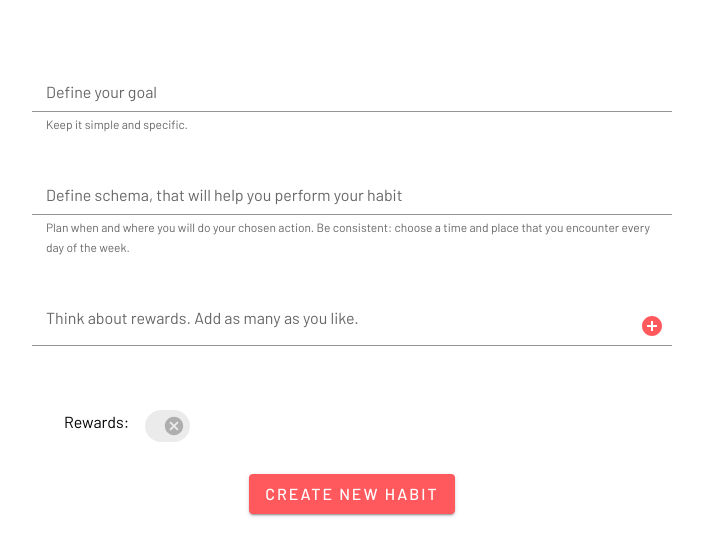
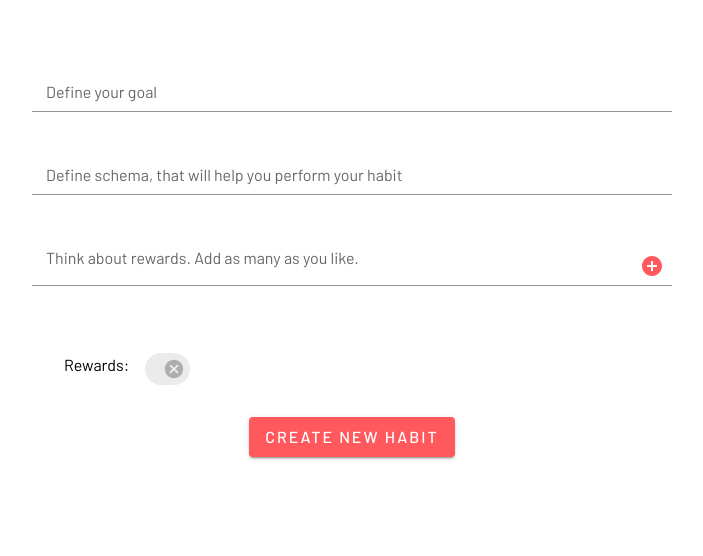
Before and after one commit to ewapotorecka/habits, a React (Create React App) app: page /form in a window 1280 px wide. Both pictures are taken after a click on the button 684 px from the left and 325 px from the top of the page. Shown: the top 556 px of the page, without its empty margins (32-735 px from the left). Built offline with nearby package versions, Linux system fonts and the light colour scheme.

Commit message:
added formik and yup, added form validation

```diff
--- a/package.json
+++ b/package.json
@@ -16,6 +16,7 @@
     "@types/react": "^18.0.31",
     "@types/react-dom": "^18.0.0",
     "date-fns": "^2.29.3",
+    "formik": "^2.2.9",
     "react": "^18.2.0",
     "react-dom": "^18.2.0",
     "react-redux": "^8.0.5",
@@ -23,7 +24,8 @@
     "react-router-dom": "^6.9.0",
     "react-scripts": "5.0.1",
     "typescript": "*",
-    "web-vitals": "^2.1.0"
+    "web-vitals": "^2.1.0",
+    "yup": "^1.0.2"
   },
   "scripts": {
     "start": "react-scripts start",
--- a/src/components/Pages/Form/Form.tsx
+++ b/src/components/Pages/Form/Form.tsx
@@ -17,23 +17,32 @@ import { setNewHabit } from "../../../app/features/habit/habitSlice";
 import AddCircleIcon from "@mui/icons-material/AddCircle";
 import { Habit } from "../../../app/features/habit/habitTypes";
 import lightFormat from "date-fns/lightFormat";
+import { useFormik } from "formik";
+import * as yup from "yup";
+
+const validationSchema = yup.object({
+  goal: yup.string().required("Goal is required"),
+  schema: yup.string().required("Schema is required"),
+  rewards: yup.array().min(1, "Add at least one reward"),
+});
 
 const HabitForm = () => {
-  const [rewards, setRewards] = useState<{ label: string; id: number }[]>([]);
   const [rewardInput, setRewardInput] = useState("");
-  const [goalInput, setGoalInput] = useState("");
-  const [schemaInput, setSchemaInput] = useState("");
+
   const dispatch = useDispatch();
   const navigate = useNavigate();
-
-  return (
-    <Box sx={{ padding: "4rem", maxWidth: "50%" }}>
-      <form
-        onSubmit={(e) => {
+  const formik = useFormik({
+    initialValues: {
+      goal: "",
+      schema: "",
+      rewards: [],
+    },
+    validationSchema: validationSchema,
+    onSubmit: (values) => {
       const newHabit: Habit = {
-            goal: goalInput,
-            schema: schemaInput,
-            rewards,
+        goal: values.goal,
+        schema: values.schema,
+        rewards: values.rewards,
         id: crypto.randomUUID(),
         habitStrength: {
           strength: 0,
@@ -42,37 +51,48 @@ const HabitForm = () => {
         data: [...new Array(30)].map(() => false),
         startDate: lightFormat(new Date(), "yyyy-MM-dd"),
       };
-          e.preventDefault();
       dispatch(setNewHabit(newHabit));
       navigate("/");
-        }}
-      >
+    },
+  });
+
+  return (
+    <Box sx={{ padding: "4rem", maxWidth: "50%" }}>
+      <form onSubmit={formik.handleSubmit}>
         <FormGroup sx={{ display: "flex", gap: "2rem" }}>
           <FormControl>
-            <InputLabel htmlFor="goal-input">Define your goal</InputLabel>
+            <InputLabel htmlFor="goal">Define your goal</InputLabel>
             <Input
-              id="goal-input"
-              aria-describedby="goal-input-helper-text"
-              value={goalInput}
-              onChange={(e) => setGoalInput(e.target.value)}
+              id="goal"
+              name="goal"
+              aria-describedby="goal-helper-text"
+              value={formik.values.goal}
+              onChange={formik.handleChange}
+              error={formik.touched.goal && Boolean(formik.errors.goal)}
             />
-            <FormHelperText id="goal-input-helper-text">
-              Keep it simple and specific.
+
+            <FormHelperText id="goal-helper-text">
+              {!formik.errors.goal
+                ? "Keep it simple and specific."
+                : formik.touched.goal && formik.errors.goal}
             </FormHelperText>
           </FormControl>
           <FormControl>
-            <InputLabel htmlFor="schema-input">
+            <InputLabel htmlFor="schema">
               Define schema, that will help you perform your habit
             </InputLabel>
             <Input
-              id="schema-input"
-              aria-describedby="schema-input-helper-text"
-              value={schemaInput}
-              onChange={(e) => setSchemaInput(e.target.value)}
+              id="schema"
+              name="schema"
+              aria-describedby="schema-helper-text"
+              value={formik.values.schema}
+              onChange={formik.handleChange}
+              error={formik.touched.schema && Boolean(formik.errors.schema)}
             />
-            <FormHelperText id="schema-input-helper-text">
-              Plan when and where you will do your chosen action. Be consistent:
-              choose a time and place that you encounter every day of the week.
+            <FormHelperText id="schema-helper-text">
+              {!formik.errors.schema
+                ? "Plan when and where you will do your chosen action. Be consistent: choose a time and place that you encounter every day of the week."
+                : formik.touched.schema && formik.errors.schema}
             </FormHelperText>
           </FormControl>
 
@@ -81,7 +101,8 @@ const HabitForm = () => {
               Think about rewards. Add as many as you like.
             </InputLabel>
             <Input
-              id="reward"
+              id="rewards"
+              name="rewards"
               aria-describedby="my-helper-text"
               value={rewardInput}
               onChange={(e) => setRewardInput(e.target.value)}
@@ -89,8 +110,8 @@ const HabitForm = () => {
                 if (e.key === "Enter") {
                   e.preventDefault();
 
-                  setRewards([
-                    ...rewards,
+                  formik.setFieldValue("rewards", [
+                    ...formik.values.rewards,
                     {
                       label: rewardInput,
                       id: Math.floor(Math.random() * 100000),
@@ -103,8 +124,8 @@ const HabitForm = () => {
                 <IconButton
                   color="primary"
                   onClick={() => {
-                    setRewards([
-                      ...rewards,
+                    formik.setFieldValue("rewards", [
+                      ...formik.values.rewards,
                       {
                         label: rewardInput,
                         id: Math.floor(Math.random() * 100000),
@@ -117,6 +138,9 @@ const HabitForm = () => {
                 </IconButton>
               }
             />
+            <FormHelperText id="rewards-helper-text">
+              {formik.touched.rewards && formik.errors.rewards}
+            </FormHelperText>
           </FormControl>
           <Box
             sx={{
@@ -127,19 +151,24 @@ const HabitForm = () => {
             }}
           >
             <Typography variant="body1">Rewards:</Typography>
-            {rewards.map((reward) => (
+            {formik.values.rewards.length > 0 &&
+              formik.values.rewards.map(
+                (reward: { label: string; id: number }) => (
                   <Chip
                     label={reward.label}
                     key={reward.id}
                     onDelete={() =>
-                  setRewards(
-                    rewards.filter(
-                      (rewardToDelete) => rewardToDelete.id !== reward.id
+                      formik.setFieldValue(
+                        "rewards",
+                        formik.values.rewards.filter(
+                          (rewardToDelete: { id: number; label: string }) =>
+                            rewardToDelete.id !== reward.id
                         )
                       )
                     }
                   />
-            ))}
+                )
+              )}
           </Box>
         </FormGroup>
         <Button type="submit" variant="contained">
```
Also changed, not shown: 1 other file (tests, documents, lock files or other folders). Lines whose indentation alone changed are shown as unchanged.
